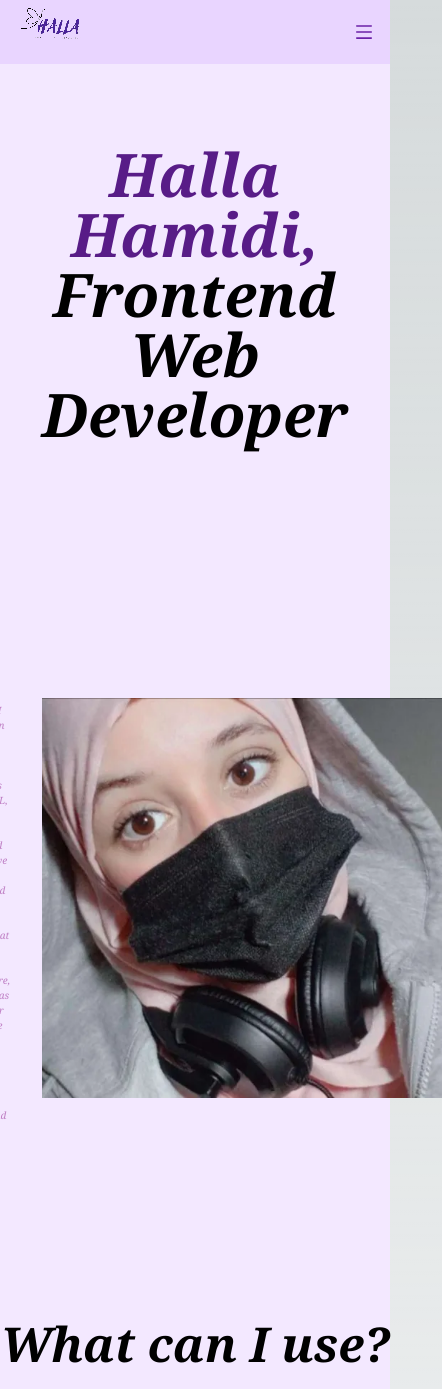
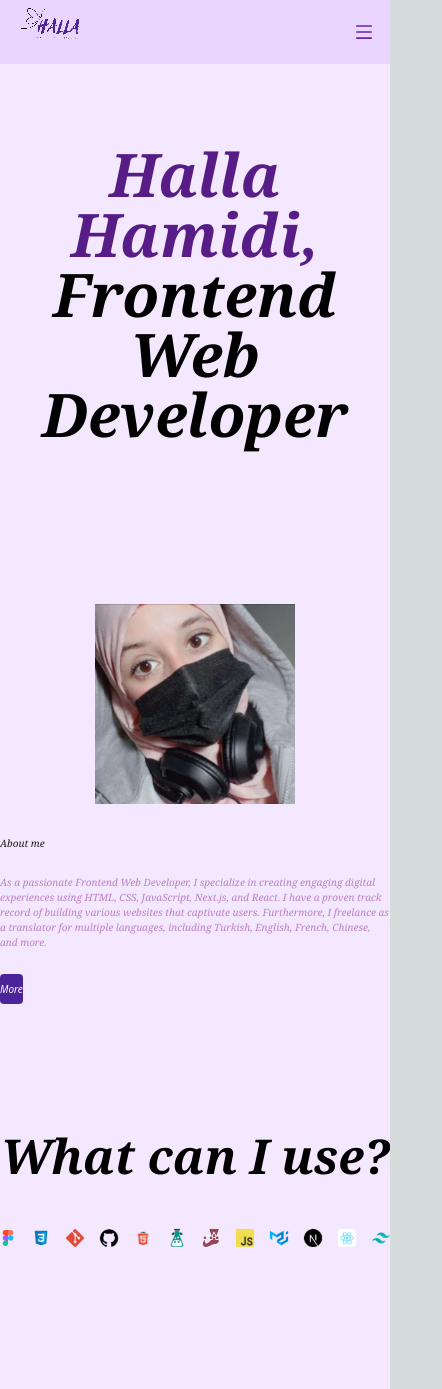
Before and after one commit to Halla24/My-portfolio, a Next.js app: page / in a window 390 px wide. Shown: the top 1389 px of the page, 442 px wide, since content can reach past the window. Built offline with nearby package versions, Linux system fonts and the light colour scheme.

Commit message:
responsiveness of HeaderCard

```diff
--- a/src/components/HeaderCard.jsx
+++ b/src/components/HeaderCard.jsx
@@ -6,7 +6,7 @@ import FlipCard from './FlipCard';
 export default function HeaderCard() {
   return (
     <div className="flex flex-col items-center justify-center my-8 max-w-screen-xl mx-auto">
-      <div className="flex flex-row items-center justify-center gap-8 w-full md:w-[777px] lg:w-[960px] xl:w-[1222px]">
+      <div className="flex sm:flex-row sm:items-center flex-col-reverse sm:justify-center gap-8 w-full md:w-[777px] lg:w-[960px] xl:w-[1222px]">
         <div className="flex flex-col justify-center items-start gap-6 w-full" style={{ wordWrap: 'break-word' }}>
           <h5 className="text-[#1A1A1A] md:text-[32px] sm:text-[24px] text-[10px] lg:text-[48px] sm:leading-[32px] sm:tracking-[0.11px] font-[500] lg:leading-[44px] lg:tracking-[0.18px] break-words font-serif italic">
             About me
--- a/src/styles/flip-card.module.css
+++ b/src/styles/flip-card.module.css
@@ -1,9 +1,18 @@
+/* flip-card.module.css */
 .flip-card {
     width: 400px;
     height: 400px;
     perspective: 1000px;
   }
 
+  @media only screen and (max-width: 640px){
+
+    .flip-card {
+      width: 200px;
+      height: 200px;
+      perspective: 1000px;
+    }
+}
   .flip-card-inner {
     width: 100%;
     height: 100%;
```
